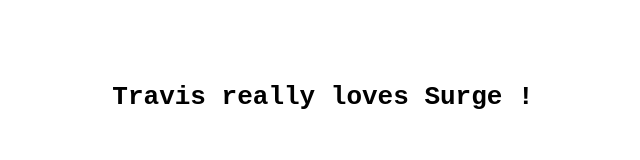
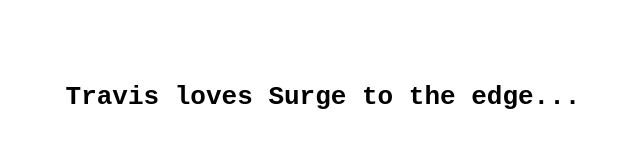
Before and after one commit to mathiasrw/howtogit, a website: page index.html in a window 1280 px wide. Shown: the whole page, without its empty margins (317-957 px from the left). Drawn offline with Linux system fonts and the light colour scheme.

Commit message:
Update index.html

```diff
--- a/index.html
+++ b/index.html
@@ -1,3 +1,3 @@
 <center><h1><br><br><tt>
 
-Travis really loves Surge !
+Travis loves Surge to the edge...
```
